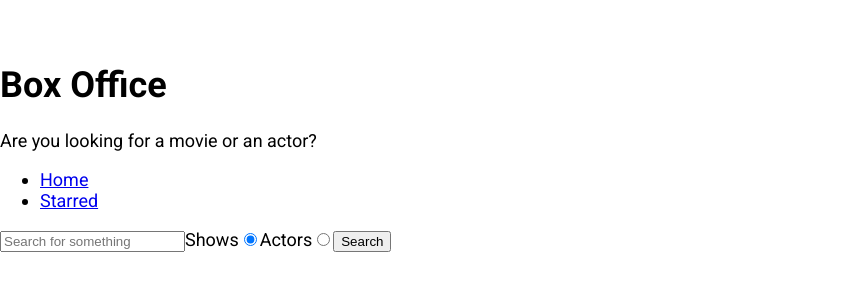
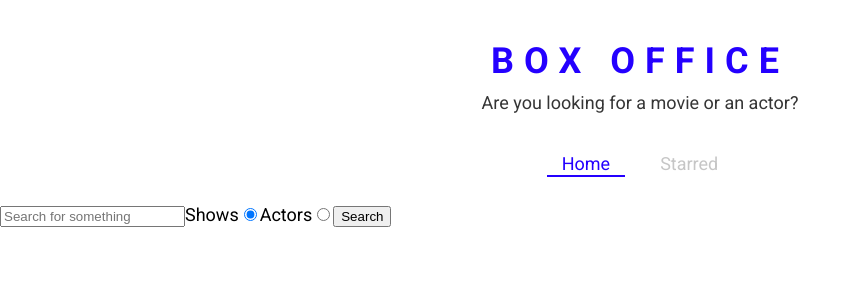
Before and after one commit to Sonakshi888/React-Projects, a React (Create React App) app in the folder box-office-app/: page / in a window 1280 px wide. Shown: the top 300 px of the page, without its empty margins (0-861 px from the left). Built offline with nearby package versions, Linux system fonts and the light colour scheme.

Commit message:
Add : Theme added from styled components

```diff
--- a/box-office-app/src/App.js
+++ b/box-office-app/src/App.js
@@ -2,10 +2,19 @@
 import { Switch, Route } from 'react-router-dom';
 import Home from './Pages/Home';
 import Starred from './Pages/Starred';
+import { ThemeProvider } from 'styled-components';
 import Show from './Pages/Show';
 
+const theme = {
+  mainColors: {
+    blue: '#2400ff',
+    gray: '#c6c6c6',
+    dark: '#353535',
+  },
+};
 function App() {
   return (
+    <ThemeProvider theme={theme}>
       <Switch>
         <Route exact path="/">
           <Home />
@@ -18,6 +27,7 @@
         </Route>
         <Route>This is 404 page</Route>
       </Switch>
+    </ThemeProvider>
   );
 }
 
--- a/box-office-app/src/components/Navs.jsx
+++ b/box-office-app/src/components/Navs.jsx
@@ -1,5 +1,6 @@
 import React from 'react';
-import { Link } from 'react-router-dom';
+import { useLocation } from 'react-router-dom';
+import { LinkStyled, NavList } from './Navs.styled';
 
 const LINKS = [
   { to: '/', text: 'Home' },
@@ -7,15 +8,16 @@
 ];
 
 const Navs = () => {
+  const location = useLocation();
   return (
     <div>
-      <ul>
+      <NavList>
         {LINKS.map(item => (
           <li key={item.to}>
-            <Link to={item.to}>{item.text}</Link>
+            <LinkStyled className={item.to === location.pathname ? 'active' : ''} to={item.to}>{item.text}</LinkStyled>
           </li>
         ))}
-      </ul>
+      </NavList>
     </div>
   );
 };
--- /dev/null
+++ b/box-office-app/src/components/Navs.styled.jsx
@@ -0,0 +1,41 @@
+import styled from 'styled-components';
+import { Link } from 'react-router-dom';
+
+export const NavList = styled.ul`
+  display: flex;
+  justify-content: center;
+  list-style: none;
+  margin: 0 0 30px;
+  padding: 0;
+`;
+
+export const LinkStyled = styled(Link)`
+  margin: 0 10px;
+  padding: 3px 15px;
+  position: relative;
+  text-decoration: none;
+  color: ${({ theme }) => theme.mainColors.gray};
+  &.active {
+    color: ${({ theme }) => theme.mainColors.blue};
+    &:after {
+      content: '';
+      position: absolute;
+      display: block;
+      height: 2px;
+      left: 0%;
+      bottom: 0;
+      background-color: ${({ theme }) => theme.mainColors.blue};
+      animation: slide-in 0.3s ease-in forwards;
+      @keyframes slide-in {
+        from {
+          left: 50%;
+          width: 0;
+        }
+        to {
+          left: 0%;
+          width: 100%;
+        }
+      }
+    }
+  }
+`;
--- a/box-office-app/src/components/Title.jsx
+++ b/box-office-app/src/components/Title.jsx
@@ -1,11 +1,12 @@
 import React from 'react';
+import { TitleWrapper } from './Title.styled';
 
 const Title = ({ title, subtitle }) => {
   return (
-    <div>
+    <TitleWrapper>
       <h1>{title}</h1>
       <p>{subtitle}</p>
-    </div>
+    </TitleWrapper>
   );
 };
 
--- /dev/null
+++ b/box-office-app/src/components/Title.styled.jsx
@@ -0,0 +1,18 @@
+import styled from "styled-components";
+
+export const TitleWrapper = styled.div`
+  text-align: center;
+  margin: 0 0 40px;
+
+  h1 {
+    color: ${({ theme }) => theme.mainColors.blue};
+    letter-spacing: 10px;
+    text-transform: uppercase;
+    margin: 0 0 10px;
+  }
+
+  p {
+    color: ${({ theme }) => theme.mainColors.dark};
+    margin: 0;
+  }
+`;
```
Lines whose indentation alone changed are shown as unchanged.
